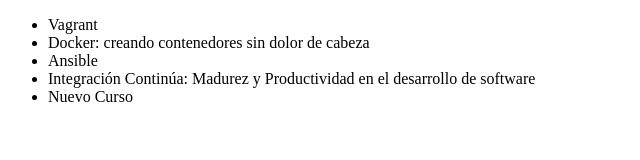
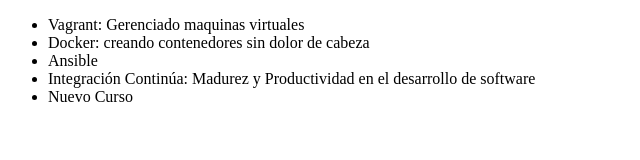
Before and after one commit to osnik90/alura-git, a plain HTML site: page index.html in a window 1280 px wide. Shown: the whole page, without its empty margins (0-640 px from the left). Drawn offline with Linux system fonts and the light colour scheme.

Commit message:
Corrigiendo curso de Vigrant

```diff
--- a/index.html
+++ b/index.html
@@ -8,7 +8,7 @@
 </head>
 <body>
     <ul>
-        <li>Vagrant</li>
+        <li>Vagrant: Gerenciado maquinas virtuales</li>
         <li>Docker: creando contenedores sin dolor de cabeza</li>
         <li>Ansible</li>
         <li>Integración Continúa: Madurez y Productividad en el desarrollo de software</li>
```
